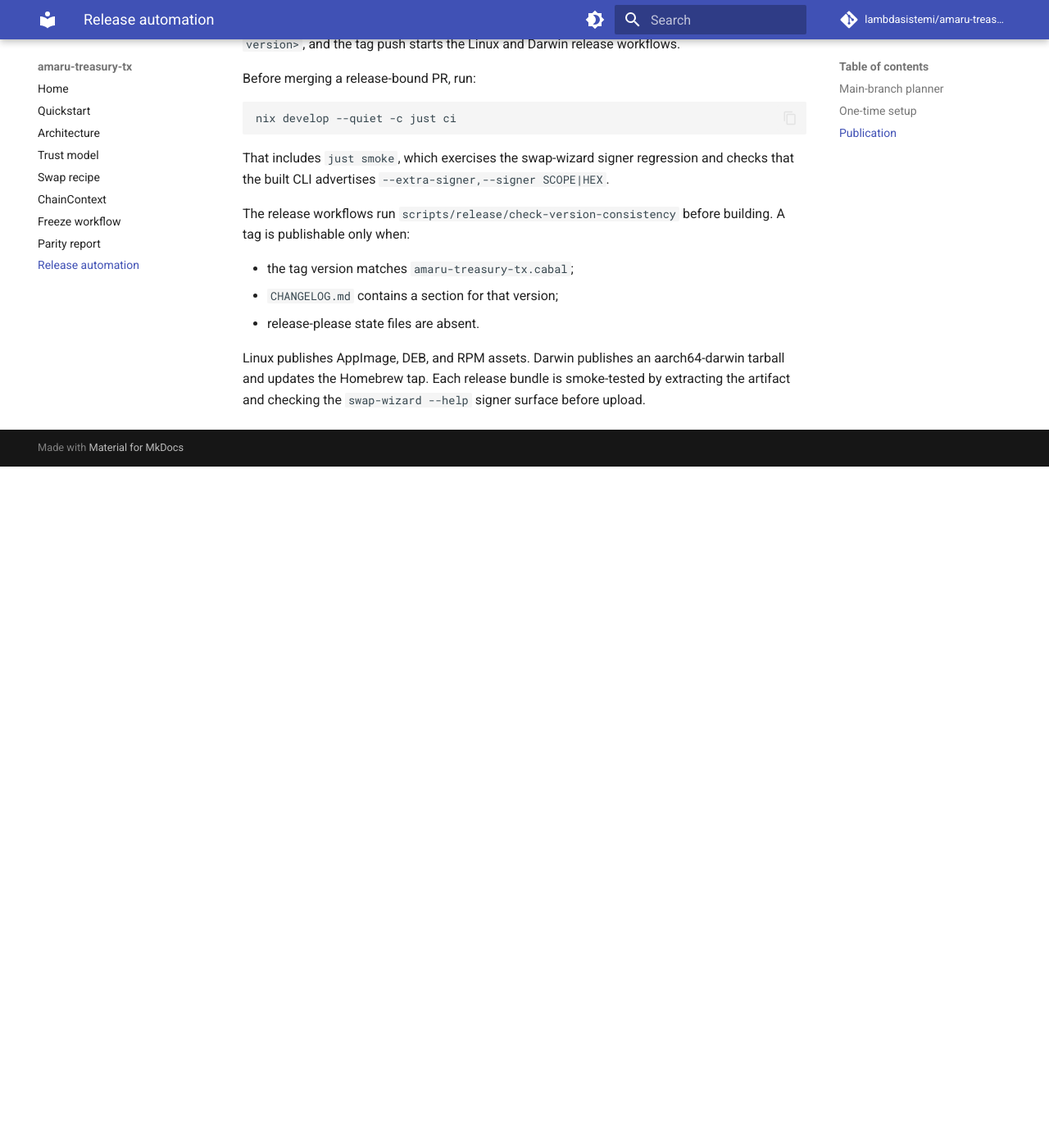
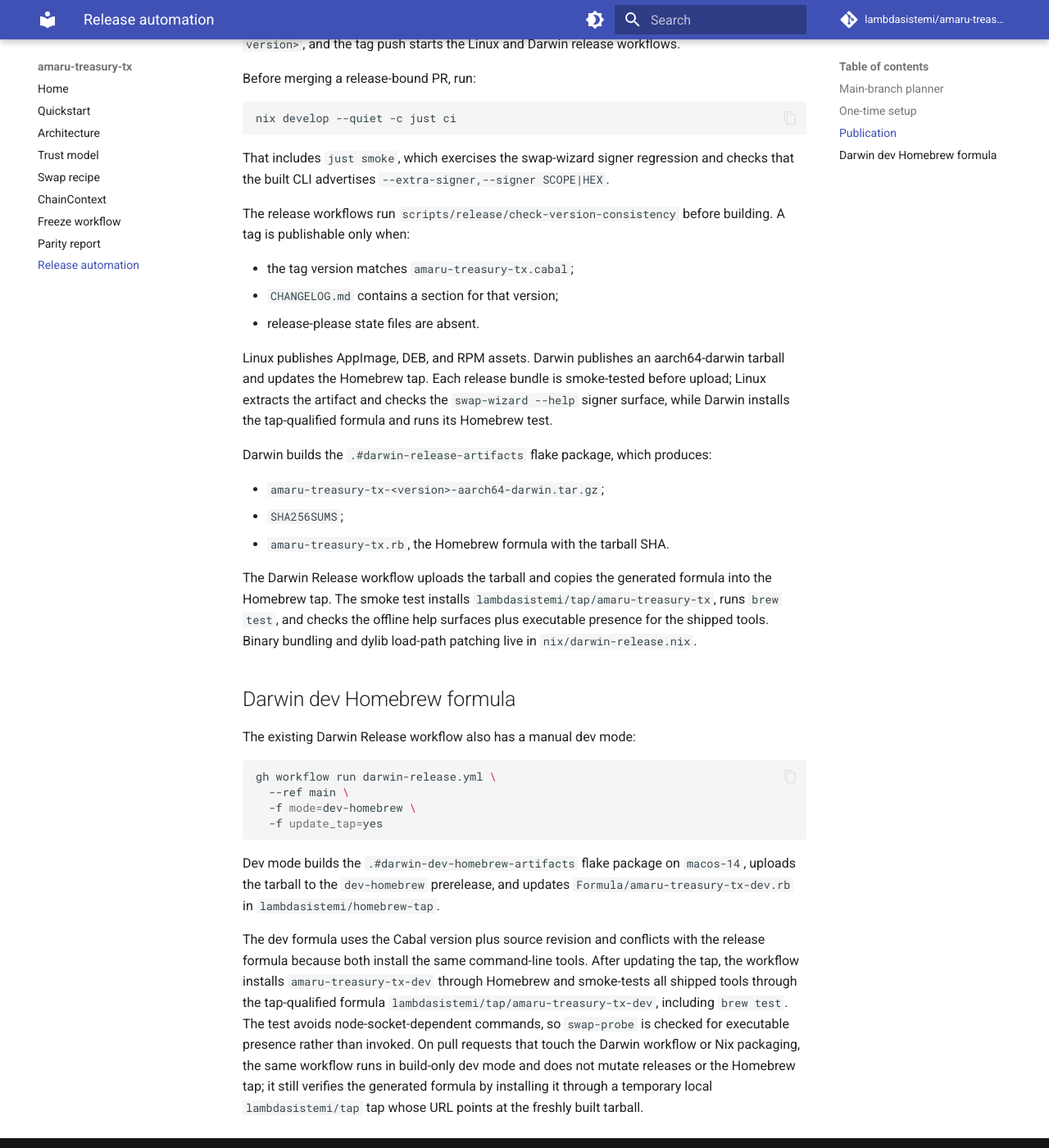
Before and after one commit to lambdasistemi/amaru-treasury-tx, an MkDocs documentation site: the page built from docs/release.md, in a window 1280 px wide and 1400 px high, scrolled down 1677 px. Shown: the whole window at 82% size. Built offline with MkDocs 1.6.1 and Material for MkDocs 9.7.7, drawn with Linux system fonts in a browser that asks for light colours; comment, search, counter and statistics services are not loaded; before the commit the page ends 2246 px from its top, so only the background shows below that.

Commit message:
ci(darwin): package release artifacts in nix

````diff
--- a/docs/release.md
+++ b/docs/release.md
@@ -89,5 +89,50 @@
 
 Linux publishes AppImage, DEB, and RPM assets. Darwin publishes an
 aarch64-darwin tarball and updates the Homebrew tap. Each release
-bundle is smoke-tested by extracting the artifact and checking the
-`swap-wizard --help` signer surface before upload.
+bundle is smoke-tested before upload; Linux extracts the artifact and
+checks the `swap-wizard --help` signer surface, while Darwin installs
+the tap-qualified formula and runs its Homebrew test.
+
+Darwin builds the `.#darwin-release-artifacts` flake package, which
+produces:
+
+- `amaru-treasury-tx-<version>-aarch64-darwin.tar.gz`;
+- `SHA256SUMS`;
+- `amaru-treasury-tx.rb`, the Homebrew formula with the tarball SHA.
+
+The Darwin Release workflow uploads the tarball and copies the generated
+formula into the Homebrew tap. The smoke test installs
+`lambdasistemi/tap/amaru-treasury-tx`, runs `brew test`, and checks the
+offline help surfaces plus executable presence for the shipped tools.
+Binary bundling and dylib load-path patching live in
+`nix/darwin-release.nix`.
+
+## Darwin dev Homebrew formula
+
+The existing Darwin Release workflow also has a manual dev mode:
+
+```bash
+gh workflow run darwin-release.yml \
+  --ref main \
+  -f mode=dev-homebrew \
+  -f update_tap=yes
+```
+
+Dev mode builds the `.#darwin-dev-homebrew-artifacts` flake package on
+`macos-14`, uploads the tarball to the `dev-homebrew` prerelease, and
+updates `Formula/amaru-treasury-tx-dev.rb` in
+`lambdasistemi/homebrew-tap`.
+
+The dev formula uses the Cabal version plus source revision and conflicts
+with the release formula because both install the same command-line
+tools. After updating the tap, the workflow installs
+`amaru-treasury-tx-dev` through Homebrew and smoke-tests all shipped
+tools through the tap-qualified formula
+`lambdasistemi/tap/amaru-treasury-tx-dev`, including `brew test`. The
+test avoids node-socket-dependent commands, so `swap-probe` is checked
+for executable presence rather than invoked. On pull requests that touch
+the Darwin workflow or Nix packaging, the same workflow runs in
+build-only dev mode and does not mutate releases or the Homebrew tap;
+it still verifies the generated formula by installing it through a
+temporary local `lambdasistemi/tap` tap whose URL points at the freshly
+built tarball.
````
Also changed, not shown: 3 other files.
